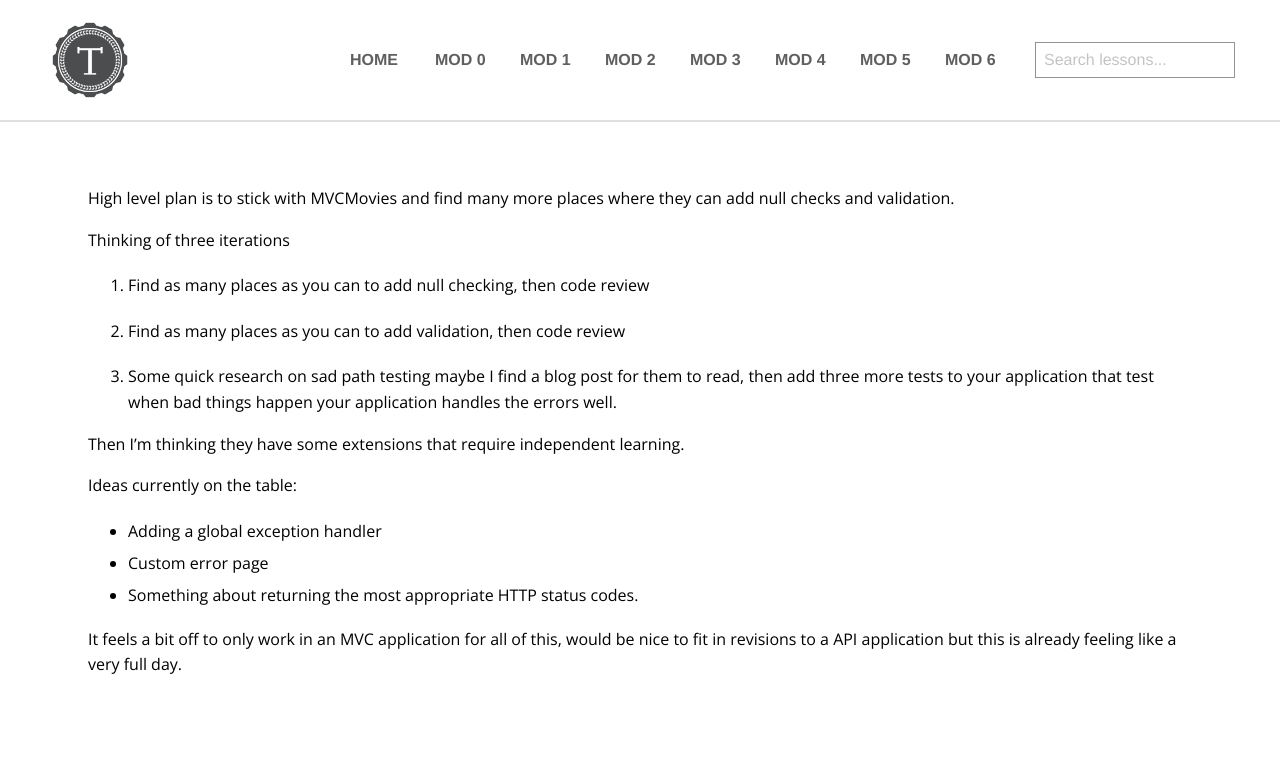
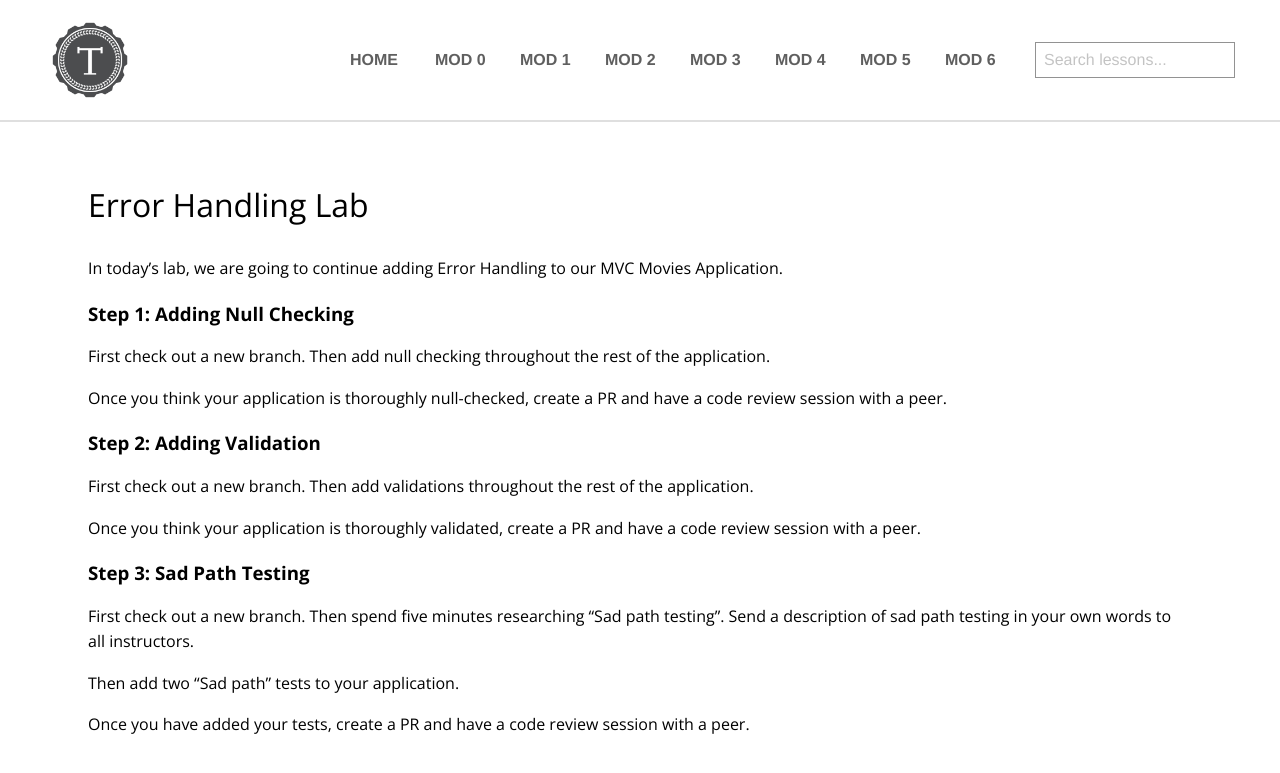
Before and after one commit to turingschool/launch-curriculum, a Jekyll site: the page built from module5/labs/Week1/ErrorHandling.md, in a window 1280 px wide, cut to the strip 0-896 px from the top of the page. Shown: the top 773 px of the strip. Built offline with Jekyll 4.4.1, drawn with Linux system fonts in a browser that asks for light colours; nearby versions of some CDN libraries; our own code applies the rules of GitHub Pages for plain Markdown files; comment, search, counter and statistics services are not loaded.

Commit message:
Address comments for error handling lesson

```diff
--- a/module5/labs/Week1/ErrorHandling.md
+++ b/module5/labs/Week1/ErrorHandling.md
@@ -1,21 +1,32 @@
+---
+layout: page
+title: Error Handling Lab
+---
 
-High level plan is to stick with MVCMovies and find many more places where they can add null checks and validation.
+In today's lab, we are going to continue adding Error Handling to our MVC Movies Application.
 
-Thinking of three iterations
+### Step 1: Adding Null Checking
 
-1. Find as many places as you can to add null checking, then code review
+First check out a new branch. Then add null checking throughout the rest of the application.
 
-2. Find as many places as you can to add validation, then code review
+Once you think your application is thoroughly null-checked, create a PR and have a code review session with a peer.
 
-3. Some quick research on sad path testing maybe I find a blog post for them to read, then add three more tests to your application that test when bad things happen your application handles the errors well.
+### Step 2: Adding Validation
+
+First check out a new branch. Then add validations throughout the rest of the application.
+
+Once you think your application is thoroughly validated, create a PR and have a code review session with a peer.
+
+### Step 3: Sad Path Testing
+
+First check out a new branch. Then spend five minutes researching "Sad path testing". Send a description of sad path testing in your own words to all instructors.
+
+Then add two "Sad path" tests to your application.
+
+Once you have added your tests, create a PR and have a code review session with a peer.
 
 
-Then I'm thinking they have some extensions that require independent learning.
-
-Ideas currently on the table:
-* Adding a global exception handler
-* Custom error page
-* Something about returning the most appropriate HTTP status codes.
-
-
-It feels a bit off to only work in an MVC application for all of this, would be nice to fit in revisions to a API application but this is already feeling like a very full day.
+<aside class="instructor-notes" markdown="1">
+    <p><strong>Instructor Note</strong><br>
+    If students finish early and are looking for more to do, you could point them towards researching/implementing a global exception handler or a custom error page.</p>
+</aside>
```
Also changed, not shown: module5/lessons/Week1/ErrorHandling.md (+56 -21 lines), module5/preparation/Week1/ErrorHandling.md (+0 -4 lines).
